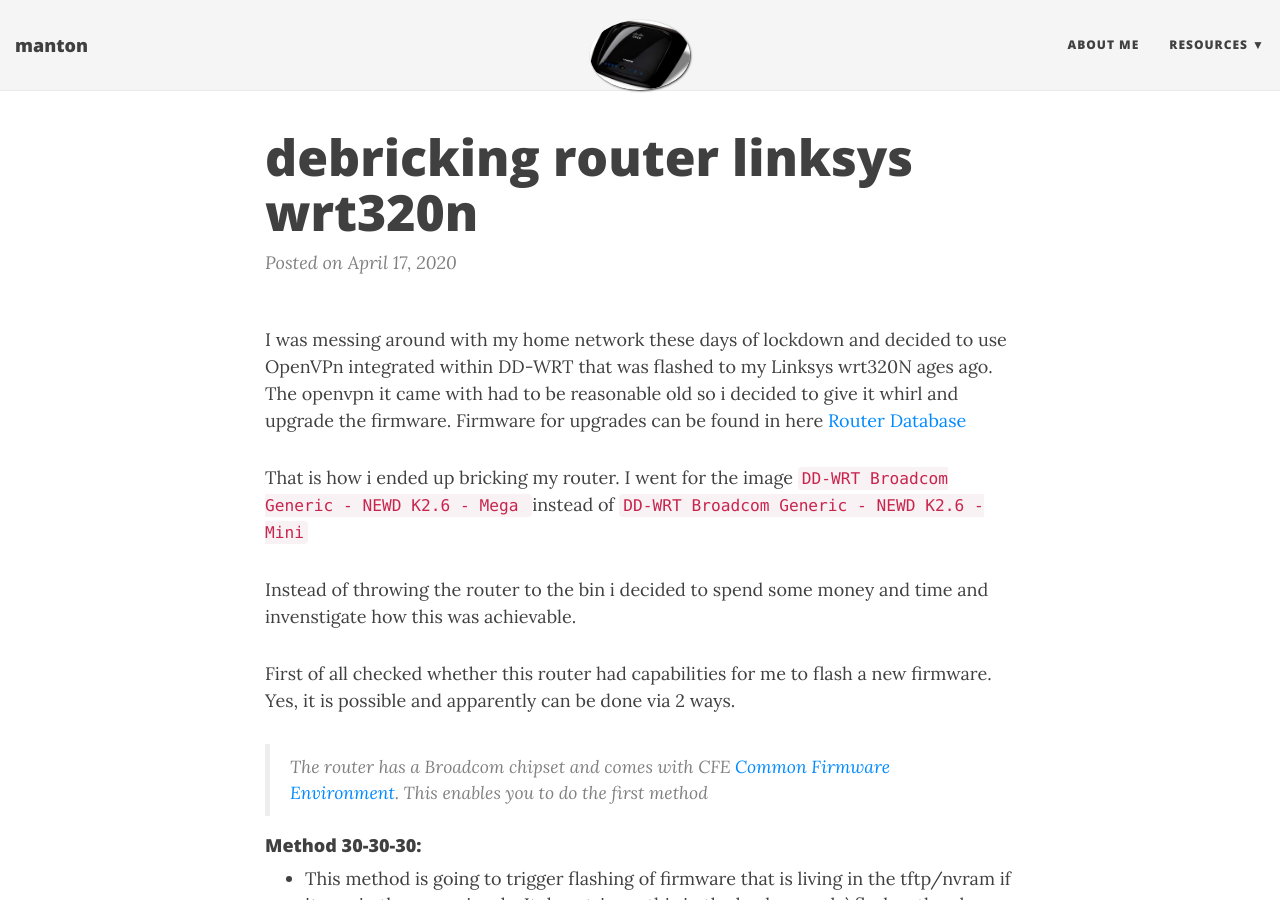
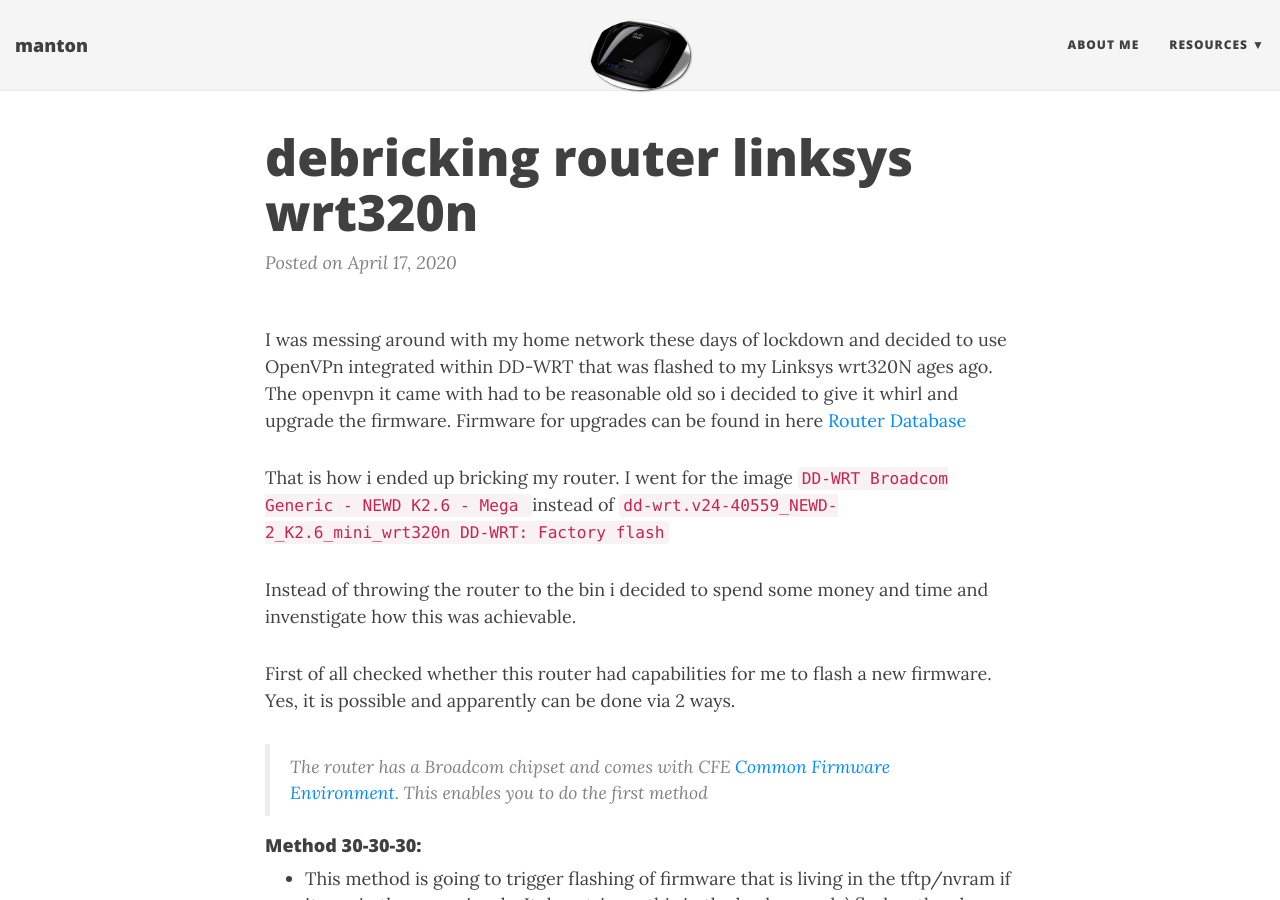
Before and after one commit to marioanton/marioanton.github.io, a Jekyll site: the page built from _posts/2020-04-17-debricking-wrt320n-linksys.md, in a window 1280 px wide and 900 px high. Built offline with Jekyll 4.4.1, drawn with Linux system fonts in a browser that asks for light colours; nearby versions of some CDN libraries.

Commit message:
png etc.. debricking router

```diff
--- a/_posts/2020-04-17-debricking-wrt320n-linksys.md
+++ b/_posts/2020-04-17-debricking-wrt320n-linksys.md
@@ -8,7 +8,7 @@ tags: [wrt320,bricked]
 I was messing around with my home network these days of lockdown and decided to use OpenVPn integrated within DD-WRT that was flashed to my Linksys wrt320N ages ago. The openvpn it came with had to be  reasonable old so i decided to give it whirl and upgrade the firmware.
 Firmware for upgrades can be found in here [Router Database](https://dd-wrt.com/support/router-database/?model=WRT320N_v1.0)
 
-That is how i ended up bricking my router. I went for the image `DD-WRT Broadcom Generic - NEWD K2.6 - Mega ` instead of `DD-WRT Broadcom Generic - NEWD K2.6 - Mini`
+That is how i ended up bricking my router. I went for the image `DD-WRT Broadcom Generic - NEWD K2.6 - Mega ` instead of `dd-wrt.v24-40559_NEWD-2_K2.6_mini_wrt320n DD-WRT: Factory flash`
 
 Instead of throwing the router to the bin i decided to spend some money and time and invenstigate how this was achievable.
 
```
